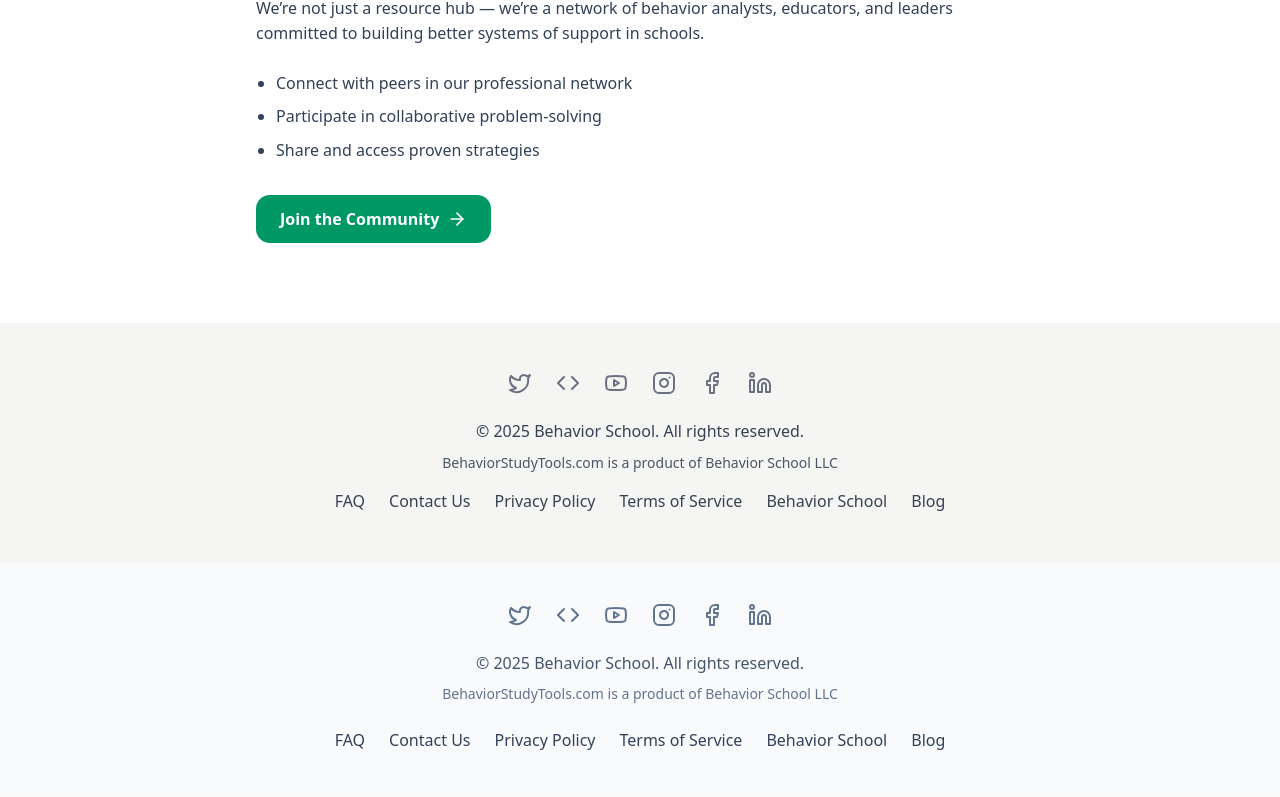
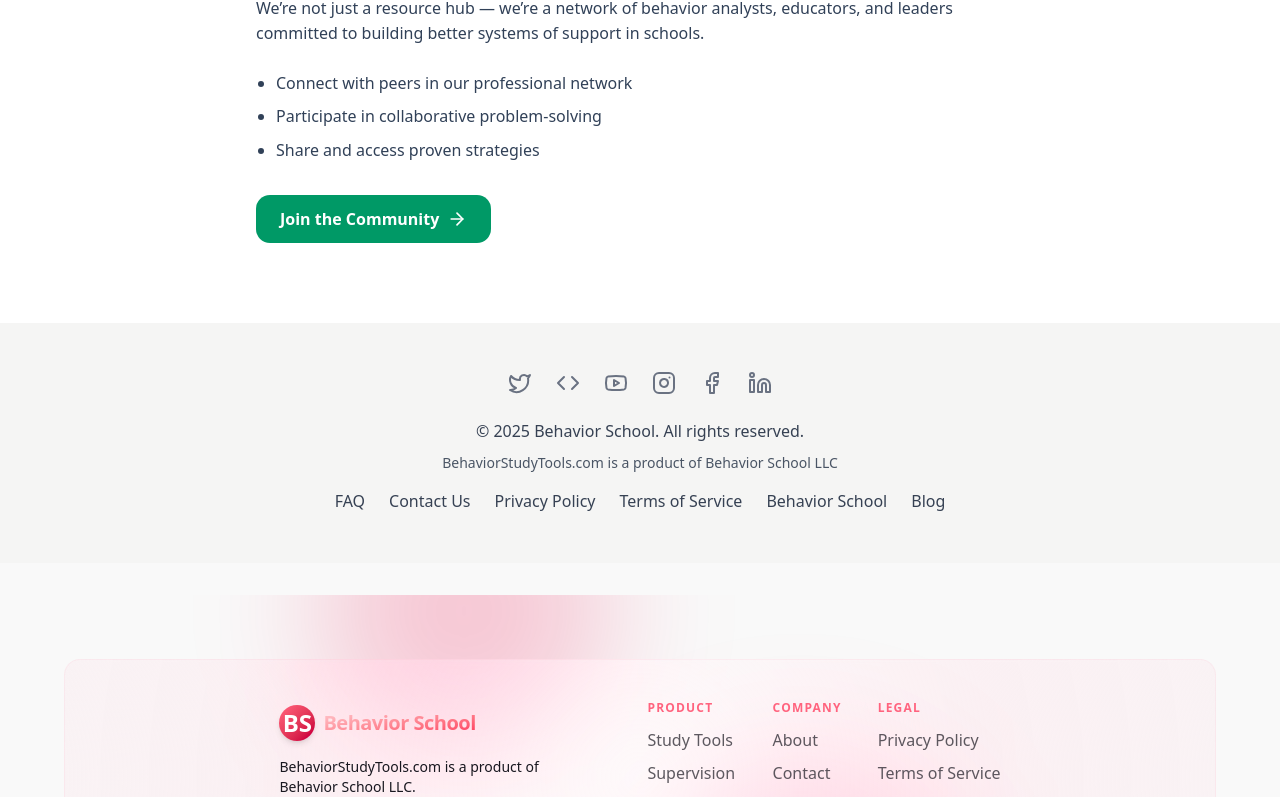
Before and after one commit to robdspain/behaviorschool-com-and-marketing, a Next.js app: page / in a window 1280 px wide. Shown: the part 2000-2797 px from the top of the page. Built offline with nearby package versions, Linux system fonts and the light colour scheme; no server answers.

Commit message:
Contact page: add /contact and footer link; Products: animated cards and accents

```diff
--- a/src/app/products/page.tsx
+++ b/src/app/products/page.tsx
@@ -2,33 +2,53 @@
 
 export default function ProductsPage() {
   return (
-    <div className="mx-auto max-w-5xl px-6 lg:px-8 py-12">
-      <h1 className="text-3xl sm:text-4xl font-bold text-slate-900 mb-4">Products</h1>
-      <p className="text-lg text-slate-600 mb-10 max-w-3xl">
-        Explore Behavior School’s tools designed for school-based BCBAs and supervisors. Build structured systems for student success, streamline supervision, and grow with confidence.
-      </p>
+    <div className="relative overflow-hidden">
+      {/* background accents */}
+      <div className="pointer-events-none absolute inset-0 -z-10 select-none">
+        <div className="absolute -top-24 left-1/3 h-72 w-72 rounded-full bg-emerald-300/20 blur-3xl" />
+        <div className="absolute -bottom-24 right-1/3 h-80 w-80 rounded-full bg-yellow-300/20 blur-3xl" />
+      </div>
 
-      <div className="grid gap-6 sm:gap-8 sm:grid-cols-2">
-        <div className="rounded-xl border border-slate-200 bg-white p-6 shadow-sm">
-          <h2 className="text-xl font-semibold text-slate-900">Behavior Study Tools</h2>
-          <p className="mt-2 text-slate-600">AI-powered prep and practice tools to master the BCBA exam with clarity and confidence.</p>
-          <div className="mt-4">
-            <Link href="/study" className="inline-flex items-center rounded-md bg-emerald-600 px-4 py-2 text-white hover:bg-emerald-700">
-              Learn more
-            </Link>
-          </div>
+      <section className="mx-auto max-w-6xl px-6 lg:px-8 py-16">
+        <div className="text-center mb-10">
+          <h1 className="text-4xl sm:text-5xl font-bold tracking-tight text-slate-900">Products</h1>
+          <p className="text-lg text-slate-600 mt-4 max-w-3xl mx-auto">
+            Explore Behavior School’s tools designed for school-based BCBAs and supervisors. Build structured systems for student success, streamline supervision, and grow with confidence.
+          </p>
         </div>
 
-        <div className="rounded-xl border border-slate-200 bg-white p-6 shadow-sm">
-          <h2 className="text-xl font-semibold text-slate-900">Supervision Tools</h2>
-          <p className="mt-2 text-slate-600">Simple, scalable workflows and resources to support meaningful, compassionate supervision.</p>
-          <div className="mt-4">
-            <Link href="/supervisors" className="inline-flex items-center rounded-md bg-emerald-600 px-4 py-2 text-white hover:bg-emerald-700">
-              Learn more
-            </Link>
-          </div>
+        <div className="grid gap-8 md:grid-cols-2">
+          {/* Study card */}
+          <Link href="/study" className="group rounded-2xl bg-white/80 ring-1 ring-slate-200/70 shadow-[0_10px_40px_-15px_rgba(0,0,0,0.25)] hover:shadow-[0_20px_60px_-15px_rgba(0,0,0,0.3)] transition-all duration-300">
+            <div className="p-6 sm:p-8">
+              <div className="flex items-center gap-3">
+                <span className="inline-flex h-10 w-10 items-center justify-center rounded-xl bg-gradient-to-br from-emerald-500 to-emerald-400 text-white shadow-md group-hover:scale-105 transition-transform">BS</span>
+                <h2 className="text-2xl font-semibold text-slate-900">Behavior Study Tools</h2>
+              </div>
+              <p className="mt-3 text-slate-600">AI-powered prep and practice tools to master the BCBA exam with clarity and confidence.</p>
+              <div className="mt-5 inline-flex items-center rounded-lg bg-emerald-600 px-4 py-2 text-white group-hover:bg-emerald-700 transition-colors">
+                Learn more
+                <svg className="ml-2 h-4 w-4" viewBox="0 0 20 20" fill="currentColor"><path d="M10.293 15.707a1 1 0 010-1.414L13.586 11H5a1 1 0 110-2h8.586l-3.293-3.293a1 1 0 111.414-1.414l5 5a1 1 0 010 1.414l-5 5a1 1 0 01-1.414 0z"/></svg>
+              </div>
+            </div>
+          </Link>
+
+          {/* Supervisors card */}
+          <Link href="/supervisors" className="group rounded-2xl bg-white/80 ring-1 ring-slate-200/70 shadow-[0_10px_40px_-15px_rgba(0,0,0,0.25)] hover:shadow-[0_20px_60px_-15px_rgba(0,0,0,0.3)] transition-all duration-300">
+            <div className="p-6 sm:p-8">
+              <div className="flex items-center gap-3">
+                <span className="inline-flex h-10 w-10 items-center justify-center rounded-xl bg-gradient-to-br from-yellow-500 to-amber-400 text-white shadow-md group-hover:scale-105 transition-transform">SV</span>
+                <h2 className="text-2xl font-semibold text-slate-900">Supervision Tools</h2>
+              </div>
+              <p className="mt-3 text-slate-600">Simple, scalable workflows and resources to support meaningful, compassionate supervision.</p>
+              <div className="mt-5 inline-flex items-center rounded-lg bg-emerald-600 px-4 py-2 text-white group-hover:bg-emerald-700 transition-colors">
+                Learn more
+                <svg className="ml-2 h-4 w-4" viewBox="0 0 20 20" fill="currentColor"><path d="M10.293 15.707a1 1 0 010-1.414L13.586 11H5a1 1 0 110-2h8.586l-3.293-3.293a1 1 0 111.414-1.414l5 5a1 1 0 010 1.414l-5 5a1 1 0 01-1.414 0z"/></svg>
+              </div>
+            </div>
+          </Link>
         </div>
-      </div>
+      </section>
     </div>
   );
 }
--- a/src/components/footer/Footer.tsx
+++ b/src/components/footer/Footer.tsx
@@ -1,46 +1,100 @@
+"use client";
+
 import Link from "next/link";
 import { Twitter, Code, Youtube, Instagram, Facebook, Linkedin } from "lucide-react";
 
 export function Footer() {
   const year = new Date().getFullYear();
   return (
-    <footer className="bg-slate-50">
-      <div className="max-w-6xl mx-auto px-4 sm:px-6 lg:px-8 py-10">
-        {/* Social icons */}
-        <div className="flex items-center justify-center gap-6 text-slate-500">
-          <a href="https://x.com/behavior_school" target="_blank" rel="noopener noreferrer" aria-label="X">
-            <Twitter className="h-6 w-6" />
+    <footer className="relative z-10 mt-8 w-full overflow-hidden pt-16 pb-8">
+      <style jsx global>{`
+        .glass {
+          backdrop-filter: blur(3px) saturate(180%);
+          background: radial-gradient(circle, #fff9 0%, #ffdce64d 60%, #f9f2f4 100%);
+          border: 1px solid #ff96b41a;
+          justify-content: center;
+          align-items: center;
+          transition: all .3s;
+          display: flex;
+        }
+        .glass:where(.dark, .dark *) {
+          display: flex;
+          backdrop-filter: blur(2px) !important;
+          background: radial-gradient(circle, #ffffff1a 0%, #1e00001a 60%, #2a0e0e 100%) !important;
+          border: 1px solid #ffffff0d !important;
+          border-radius: 16px !important;
+          justify-content: center !important;
+          align-items: center !important;
+        }
+      `}</style>
+      <div className="pointer-events-none absolute top-0 left-1/2 z-0 h-full w-full -translate-x-1/2 select-none">
+        <div className="absolute -top-32 left-1/4 h-72 w-72 rounded-full bg-rose-600/20 blur-3xl"></div>
+        <div className="absolute right-1/4 -bottom-24 h-80 w-80 rounded-full bg-rose-600/20 blur-3xl"></div>
+      </div>
+      <div className="glass relative mx-auto flex max-w-6xl flex-col items-center gap-8 rounded-2xl px-6 py-10 md:flex-row md:items-start md:justify-between md:gap-12">
+        <div className="flex flex-col items-center md:items-start">
+          <Link href="#" className="mb-4 flex items-center gap-2">
+            <span className="flex h-9 w-9 items-center justify-center rounded-full bg-gradient-to-br from-rose-400 to-rose-700 text-2xl font-extrabold text-white shadow-md">
+              BS
+            </span>
+            <span className="bg-gradient-to-br from-rose-200 to-rose-500 bg-clip-text text-xl font-semibold tracking-tight text-transparent">
+              Behavior School
+            </span>
+          </Link>
+          <p className="text-foreground mb-6 max-w-xs text-center text-sm md:text-left">
+            BehaviorStudyTools.com is a product of Behavior School LLC.
+          </p>
+          <div className="mt-2 flex gap-3 text-rose-400">
+            <a href="https://x.com/behavior_school" aria-label="X" className="hover:text-foreground transition" target="_blank" rel="noopener noreferrer">
+              <Twitter className="h-5 w-5" />
             </a>
-          <a href="https://bsky.app/profile/behaviorschool.bsky.social" target="_blank" rel="noopener noreferrer" aria-label="Bluesky">
-            <Code className="h-6 w-6" />
+            <a href="https://bsky.app/profile/behaviorschool.bsky.social" aria-label="Bluesky" className="hover:text-foreground transition" target="_blank" rel="noopener noreferrer">
+              <Code className="h-5 w-5" />
             </a>
-          <a href="https://www.youtube.com/@BehaviorSchool" target="_blank" rel="noopener noreferrer" aria-label="YouTube">
-            <Youtube className="h-6 w-6" />
+            <a href="https://www.youtube.com/@BehaviorSchool" aria-label="YouTube" className="hover:text-foreground transition" target="_blank" rel="noopener noreferrer">
+              <Youtube className="h-5 w-5" />
             </a>
-          <a href="https://www.instagram.com/behaviorschool" target="_blank" rel="noopener noreferrer" aria-label="Instagram">
-            <Instagram className="h-6 w-6" />
+            <a href="https://www.instagram.com/behaviorschool" aria-label="Instagram" className="hover:text-foreground transition" target="_blank" rel="noopener noreferrer">
+              <Instagram className="h-5 w-5" />
             </a>
-          <a href="https://www.facebook.com/profile.php?id=61564836345571" target="_blank" rel="noopener noreferrer" aria-label="Facebook">
-            <Facebook className="h-6 w-6" />
+            <a href="https://www.facebook.com/profile.php?id=61564836345571" aria-label="Facebook" className="hover:text-foreground transition" target="_blank" rel="noopener noreferrer">
+              <Facebook className="h-5 w-5" />
             </a>
-          <a href="https://www.linkedin.com/company/behavior-school/" target="_blank" rel="noopener noreferrer" aria-label="LinkedIn">
-            <Linkedin className="h-6 w-6" />
+            <a href="https://www.linkedin.com/company/behavior-school/" aria-label="LinkedIn" className="hover:text-foreground transition" target="_blank" rel="noopener noreferrer">
+              <Linkedin className="h-5 w-5" />
             </a>
           </div>
-
-        {/* Copyright */}
-        <p className="mt-6 text-center text-slate-600">© {year} Behavior School. All rights reserved.</p>
-        <p className="mt-2 text-center text-slate-500 text-sm">BehaviorStudyTools.com is a product of Behavior School LLC</p>
-
-        {/* Footer links */}
-        <nav className="mt-6 flex flex-wrap items-center justify-center gap-6 text-slate-700">
-          <a href="https://study.behaviorschool.com/faq" target="_blank" rel="noopener noreferrer" className="hover:text-slate-900">FAQ</a>
-          <a href="https://study.behaviorschool.com/contact" target="_blank" rel="noopener noreferrer" className="hover:text-slate-900">Contact Us</a>
-          <a href="https://study.behaviorschool.com/privacy-policy" target="_blank" rel="noopener noreferrer" className="hover:text-slate-900">Privacy Policy</a>
-          <a href="https://study.behaviorschool.com/terms-of-service" target="_blank" rel="noopener noreferrer" className="hover:text-slate-900">Terms of Service</a>
-          <Link href="/" className="hover:text-slate-900">Behavior School</Link>
-          <Link href="/blog" className="hover:text-slate-900">Blog</Link>
+        </div>
+        <nav className="flex w-full flex-col gap-9 text-center md:w-auto md:flex-row md:justify-end md:text-left">
+          <div>
+            <div className="mb-3 text-xs font-semibold tracking-widest text-rose-400 uppercase">Product</div>
+            <ul className="space-y-2 text-foreground/70">
+              <li><Link href="/study">Study Tools</Link></li>
+              <li><Link href="/supervisors">Supervision</Link></li>
+              <li><Link href="/products">All Products</Link></li>
+              <li><Link href="/resources">Resources</Link></li>
+            </ul>
+          </div>
+          <div>
+            <div className="mb-3 text-xs font-semibold tracking-widest text-rose-400 uppercase">Company</div>
+            <ul className="space-y-2 text-foreground/70">
+              <li><Link href="/about">About</Link></li>
+              <li><Link href="/contact">Contact</Link></li>
+              <li><Link href="/blog">Blog</Link></li>
+            </ul>
+          </div>
+          <div>
+            <div className="mb-3 text-xs font-semibold tracking-widest text-rose-400 uppercase">Legal</div>
+            <ul className="space-y-2 text-foreground/70">
+              <li><a href="https://study.behaviorschool.com/privacy-policy" target="_blank" rel="noopener noreferrer">Privacy Policy</a></li>
+              <li><a href="https://study.behaviorschool.com/terms-of-service" target="_blank" rel="noopener noreferrer">Terms of Service</a></li>
+              <li><a href="https://study.behaviorschool.com/faq" target="_blank" rel="noopener noreferrer">FAQ</a></li>
+            </ul>
+          </div>
         </nav>
+      </div>
+      <div className="text-foreground relative z-10 mt-10 text-center text-xs">
+        <span>&copy; {year} Behavior School. All rights reserved.</span>
       </div>
     </footer>
   );
--- a/src/components/header/config.ts
+++ b/src/components/header/config.ts
@@ -11,7 +11,6 @@
       { label: "All Resources", href: "/resources" },
     ],
   },
-  { label: "Featured", href: "/featured" },
   { label: "Blog", href: "/blog" },
   { label: "About", href: "/about" },
   // External community entry for parity with live site
```
Also changed, not shown: src/app/contact/page.tsx (added, +56 -0 lines). Lines whose indentation alone changed are shown as unchanged.
